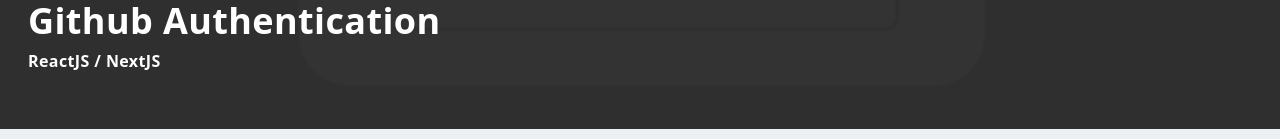
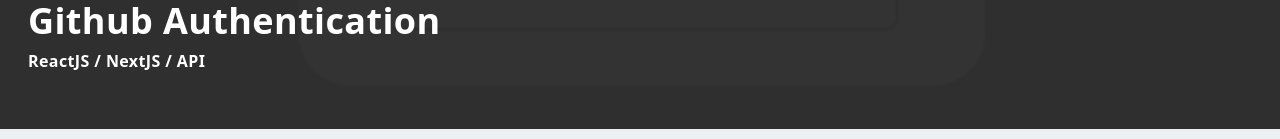
Before and after one commit to SALVADORPOETA/Salvadormartinez, a Next.js app: page /githubauth in a window 1280 px wide. Shown: the part 191-330 px from the top of the page. Built offline with nearby package versions, Linux system fonts and the light colour scheme.

Commit message:
githubauth1

```diff
--- a/components/Projects.jsx
+++ b/components/Projects.jsx
@@ -120,7 +120,7 @@
               <ProjectItem
                 title='Github Authentication'
                 backgroundImg={githubauthImg}
-                technology='ReactJS / NextJS'
+                technology='ReactJS / NextJS / API'
                 projectUrl='/githubauth'
               />
             </div>
--- a/pages/githubauth.jsx
+++ b/pages/githubauth.jsx
@@ -12,7 +12,7 @@
         <Image className='absolute z-1' layout='fill' objectFit='cover' src={githubauthImg} alt='/' />
         <div className='absolute top-[70%] max-w-[1240px] w-full left-[50%] right-[50%] translate-x-[-50%] translate-y-[-50%] text-white z-10 p-2' >
           <h2 className='py-2' >Github Authentication</h2>
-          <h3>ReactJS / NextJS</h3>
+          <h3>ReactJS / NextJS / API</h3>
         </div>
       </div>
 
```
